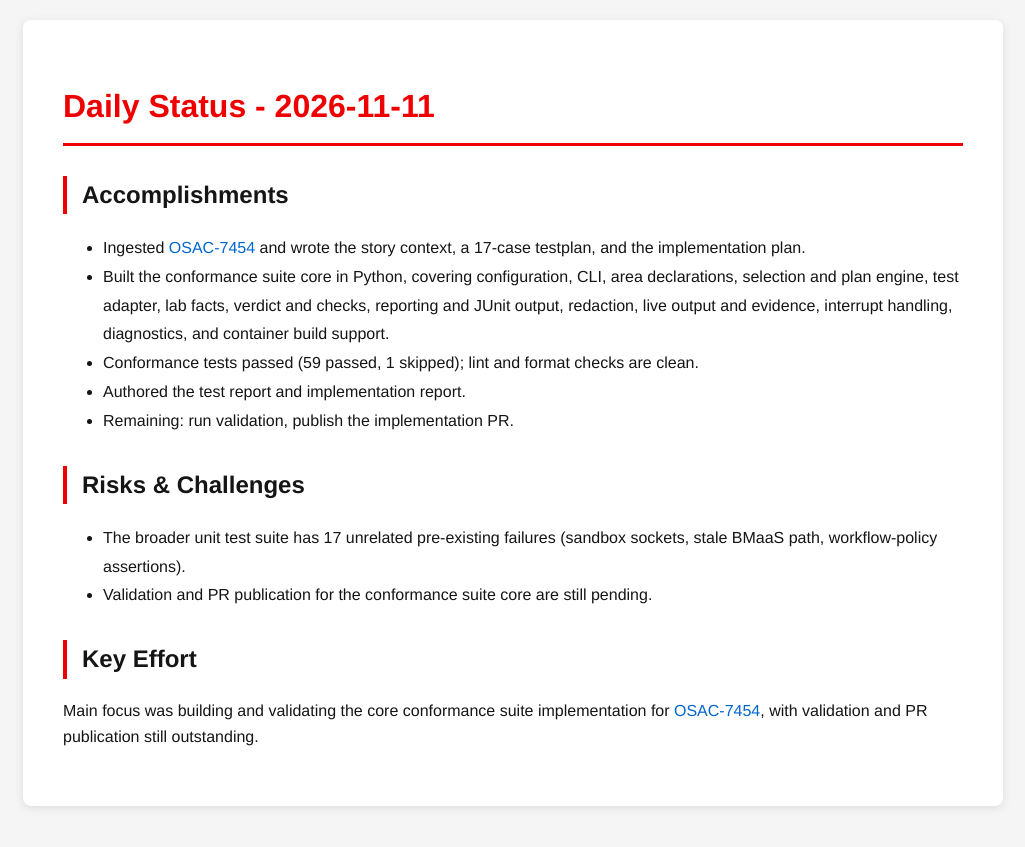
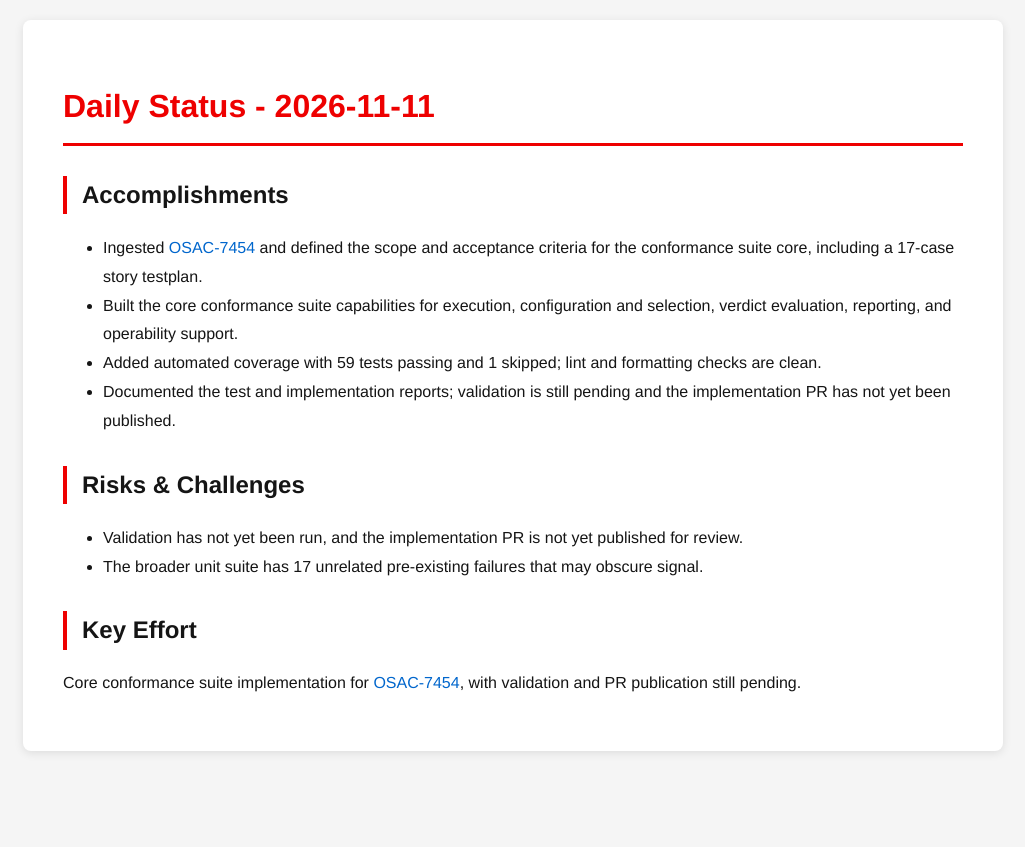
Before and after one commit to tzvatot/daily-status, a Jekyll site: the page built from 2026-11-11.md, in a window 1280 px wide. Shown: the top 847 px of the page, without its empty margins (127-1152 px from the left). Built offline with Jekyll 4.4.1, drawn with Linux system fonts in a browser that asks for light colours.

Commit message:
Daily status update - 2026-11-11

```diff
--- a/2026-11-11.md
+++ b/2026-11-11.md
@@ -7,15 +7,14 @@ date: 2026-11-11
 # Daily Status - 2026-11-11
 
 ## Accomplishments
-- Ingested [OSAC-7454](https://redhat.atlassian.net/browse/OSAC-7454) and wrote the story context, a 17-case testplan, and the implementation plan.
-- Built the conformance suite core in Python, covering configuration, CLI, area declarations, selection and plan engine, test adapter, lab facts, verdict and checks, reporting and JUnit output, redaction, live output and evidence, interrupt handling, diagnostics, and container build support.
-- Conformance tests passed (59 passed, 1 skipped); lint and format checks are clean.
-- Authored the test report and implementation report.
-- Remaining: run validation, publish the implementation PR.
+- Ingested [OSAC-7454](https://redhat.atlassian.net/browse/OSAC-7454) and defined the scope and acceptance criteria for the conformance suite core, including a 17-case story testplan.
+- Built the core conformance suite capabilities for execution, configuration and selection, verdict evaluation, reporting, and operability support.
+- Added automated coverage with 59 tests passing and 1 skipped; lint and formatting checks are clean.
+- Documented the test and implementation reports; validation is still pending and the implementation PR has not yet been published.
 
 ## Risks & Challenges
-- The broader unit test suite has 17 unrelated pre-existing failures (sandbox sockets, stale BMaaS path, workflow-policy assertions).
-- Validation and PR publication for the conformance suite core are still pending.
+- Validation has not yet been run, and the implementation PR is not yet published for review.
+- The broader unit suite has 17 unrelated pre-existing failures that may obscure signal.
 
 ## Key Effort
-Main focus was building and validating the core conformance suite implementation for [OSAC-7454](https://redhat.atlassian.net/browse/OSAC-7454), with validation and PR publication still outstanding.
+Core conformance suite implementation for [OSAC-7454](https://redhat.atlassian.net/browse/OSAC-7454), with validation and PR publication still pending.
```
